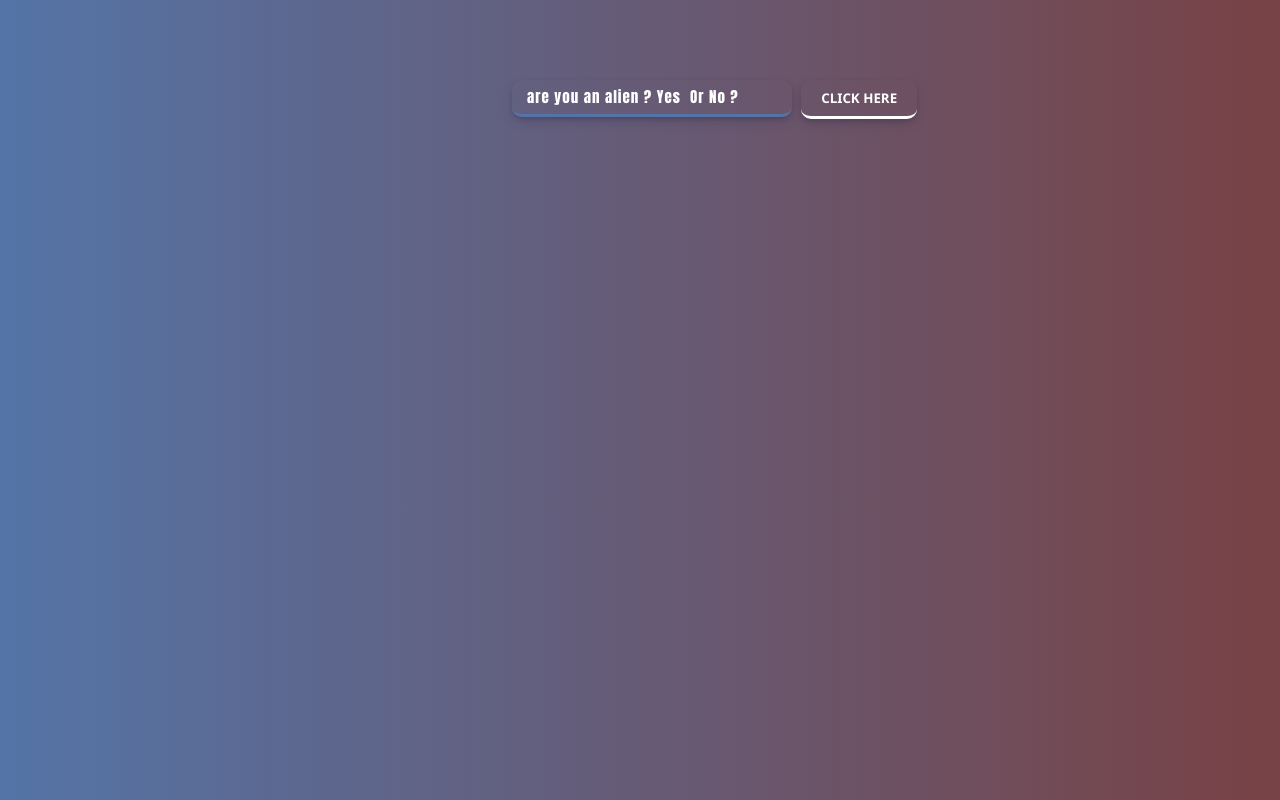
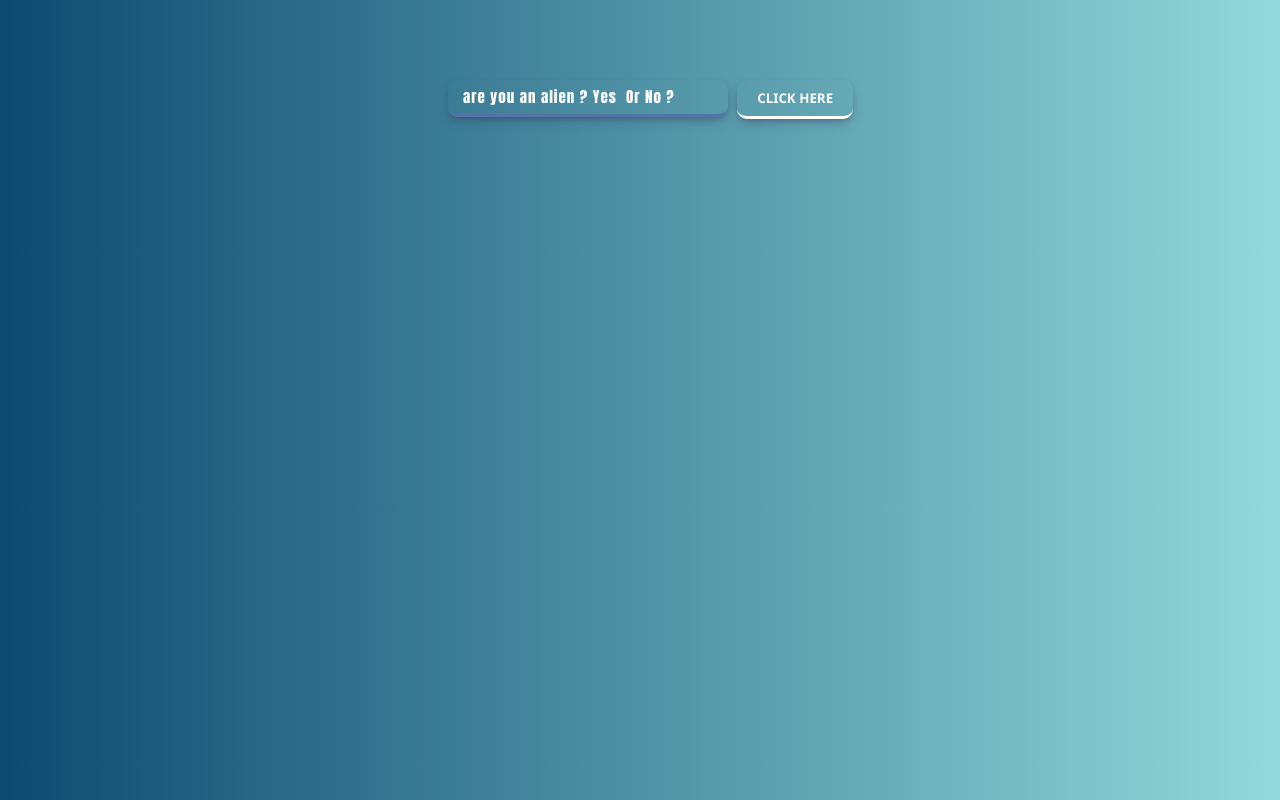
Before and after one commit to Vishalpandey1799/gradiantCo, a plain HTML site: page index.html in a window 1280 px wide. Drawn offline with Linux system fonts and the light colour scheme.

Commit message:
Update style.css

```diff
--- a/style.css
+++ b/style.css
@@ -17,8 +17,9 @@
     display: flex;
     align-items: center;
     justify-content: center;
-    background-image: linear-gradient(to right , #5474a7 , #784245);
-    /* background:#729468; */
+    /* background-image: linear-gradient(to right , #5474a7 , #784245);
+     */
+     background-image: linear-gradient(to right , #0d4a70 , #91d9da);
     flex-direction: column;
     gap: 15px;
 
@@ -42,7 +43,7 @@ section{
 .formed{
     position: absolute;
     top: 10%;
-    left:40%;
+    left:35%;
 
 
 }
@@ -95,7 +96,7 @@ cursor: pointer;
 }
 
 .gradiantCopy{
-
+     text-transform: uppercase;
     padding: 12px 20px;
     border-radius: 10px 0;
     border-left: 3px solid cornflowerblue;
@@ -104,7 +105,7 @@ cursor: pointer;
     max-width: 400px;
     box-shadow: rgba(50, 50, 93, 0.25) 0px 6px 12px -2px, rgba(0, 0, 0, 0.3) 0px 3px 7px -3px;
     cursor: pointer;
-
+    font-size: 12px;
 
 
 
@@ -143,6 +144,7 @@ input{
      letter-spacing: 1px;
 
 }
+
 
 
 @media screen and (max-width: 480px) {
```
